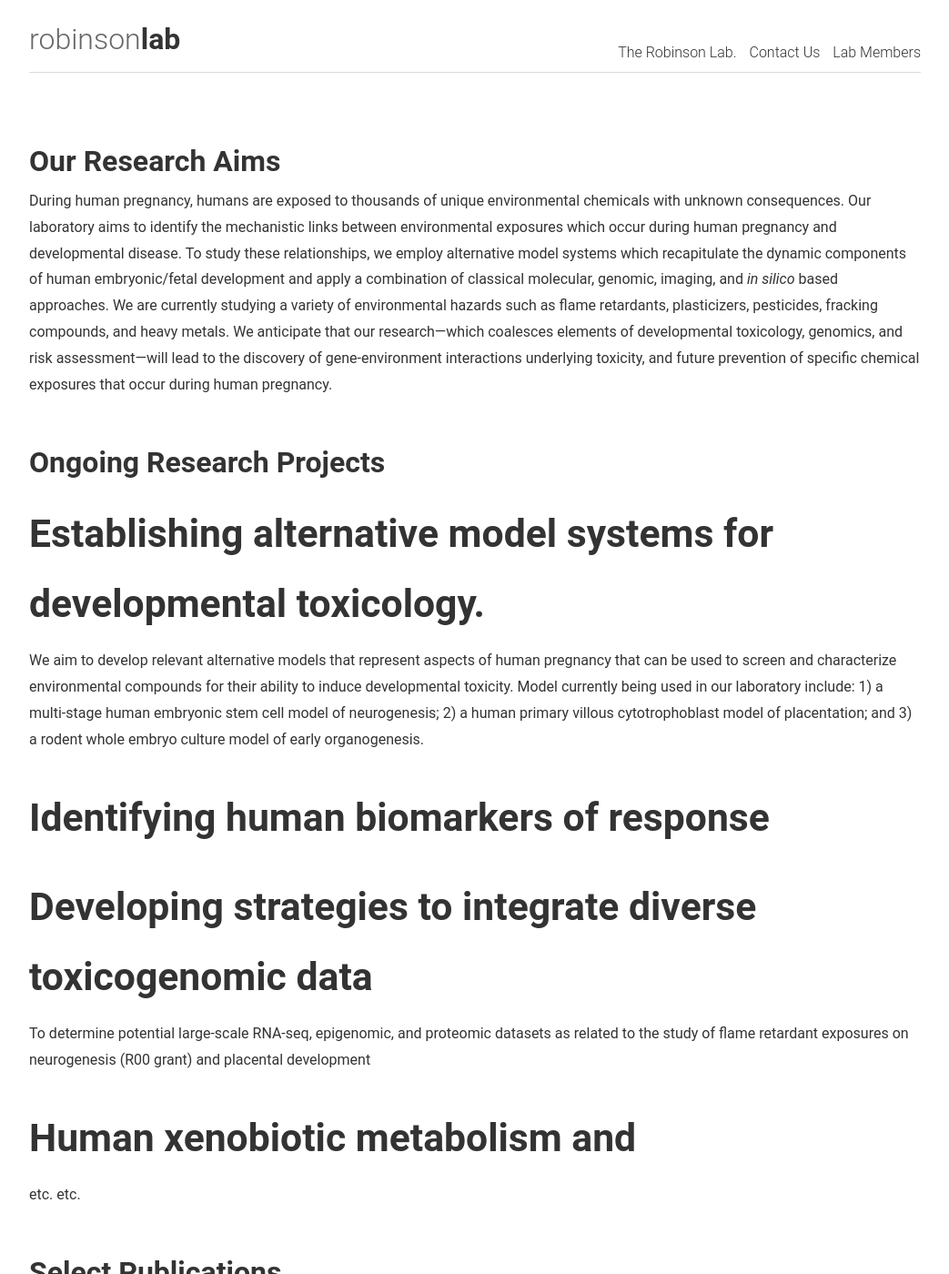
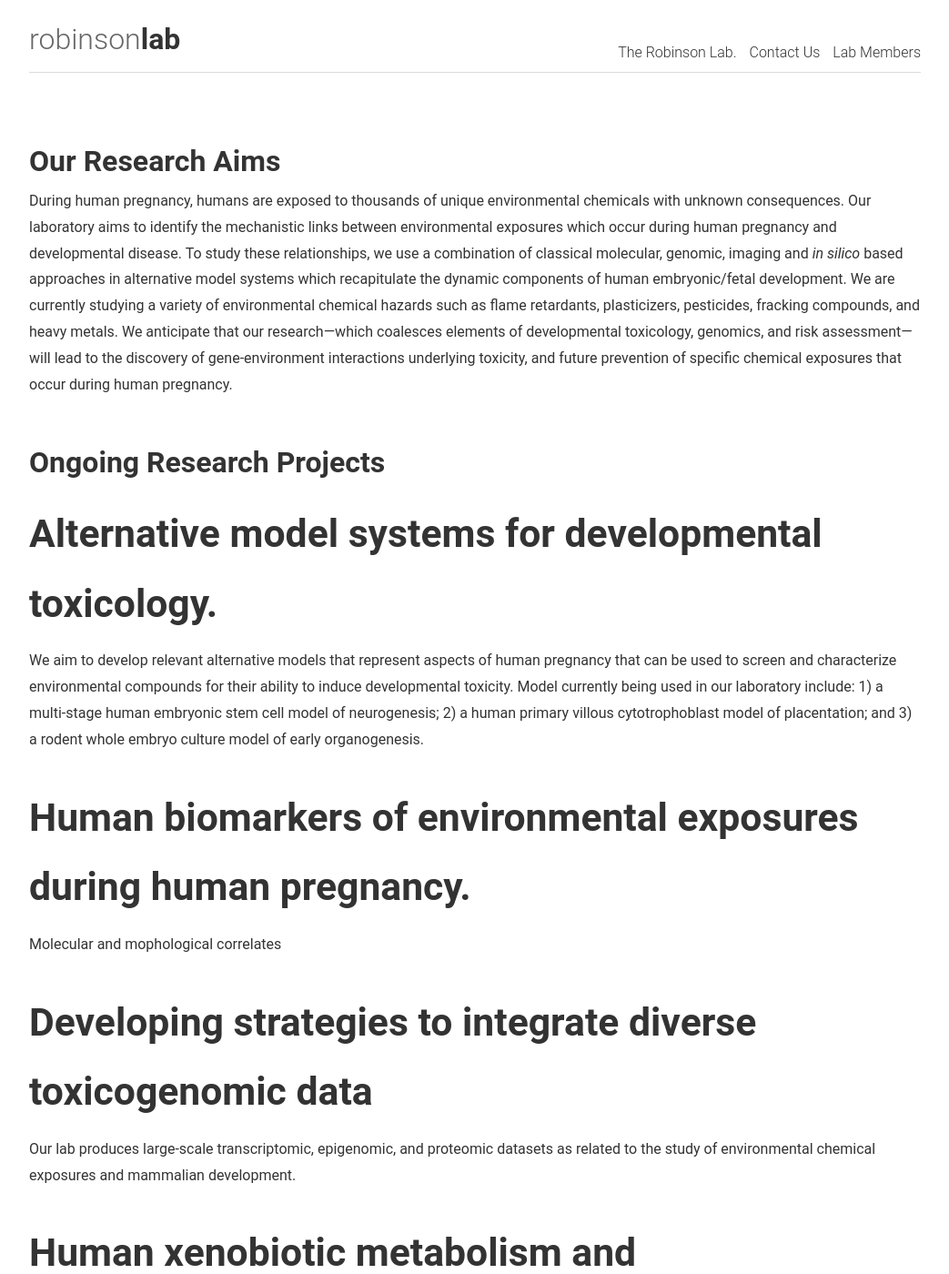
Before and after one commit to jfrobinson/jfrobinson.github.io, a Jekyll site: the page built from about.md, in a window 1280 px wide and 1400 px high. Shown: the whole window at 91% size, without its empty margins (118-1161 px from the left). Built offline with Jekyll 4.4.1, drawn with Linux system fonts in a browser that asks for light colours.

Commit message:
Update about.md

```diff
--- a/about.md
+++ b/about.md
@@ -3,20 +3,21 @@ layout: page
 title: The Robinson Lab.
 ---
 ## Our Research Aims
-During human pregnancy, humans are exposed to thousands of unique environmental chemicals with unknown consequences. Our laboratory aims to identify the mechanistic links between environmental exposures which occur during human pregnancy and developmental disease. To study these relationships, we employ alternative model systems which recapitulate the dynamic components of human embryonic/fetal development and apply a combination of classical molecular, genomic, imaging, and *in silico* based approaches. We are currently studying a variety of environmental hazards such as flame retardants, plasticizers, pesticides, fracking compounds, and heavy metals. We anticipate that our research—which coalesces elements of developmental toxicology, genomics, and risk assessment—will lead to the discovery of gene-environment interactions underlying toxicity, and future prevention of specific chemical exposures that occur during human pregnancy.
+During human pregnancy, humans are exposed to thousands of unique environmental chemicals with unknown consequences. Our laboratory aims to identify the mechanistic links between environmental exposures which occur during human pregnancy and developmental disease. To study these relationships, we use a combination of classical molecular, genomic, imaging and *in silico* based approaches in alternative model systems which recapitulate the dynamic components of human embryonic/fetal development. We are currently studying a variety of environmental chemical hazards such as flame retardants, plasticizers, pesticides, fracking compounds, and heavy metals. We anticipate that our research—which coalesces elements of developmental toxicology, genomics, and risk assessment—will lead to the discovery of gene-environment interactions underlying toxicity, and future prevention of specific chemical exposures that occur during human pregnancy.
 
 ## Ongoing Research Projects
 
-# Establishing alternative model systems for developmental toxicology.
+# Alternative model systems for developmental toxicology.
 We aim to develop relevant alternative models that represent aspects of human pregnancy that can be used to screen and characterize environmental compounds for their ability to induce developmental toxicity. Model currently being used in our laboratory include: 1) a multi-stage human embryonic stem cell model of neurogenesis; 2) a human primary villous cytotrophoblast model of placentation; and 3) a rodent whole embryo culture model of early organogenesis.
 
-# Identifying human biomarkers of response
+# Human biomarkers of environmental exposures during human pregnancy.
+Molecular and mophological correlates
 
 # Developing strategies to integrate diverse toxicogenomic data
-To determine potential large-scale RNA-seq, epigenomic, and proteomic datasets as related to the study of flame retardant exposures on neurogenesis (R00 grant) and placental development
+Our lab produces large-scale transcriptomic, epigenomic, and proteomic datasets as related to the study of environmental chemical exposures and mammalian development.
 
 # Human xenobiotic metabolism and
-etc. etc.
+We
 
 ## Select Publications
 
```
